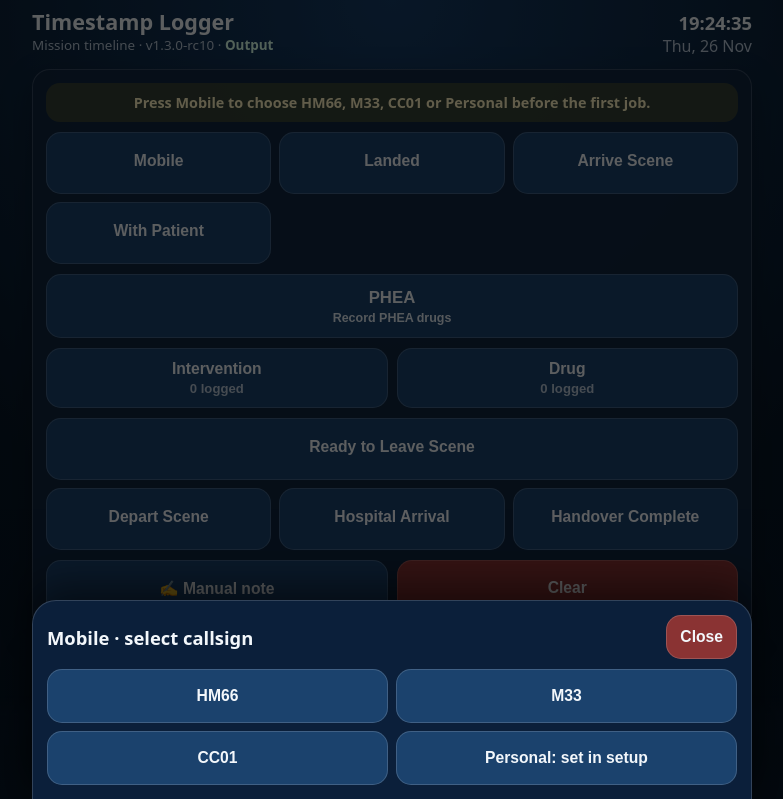
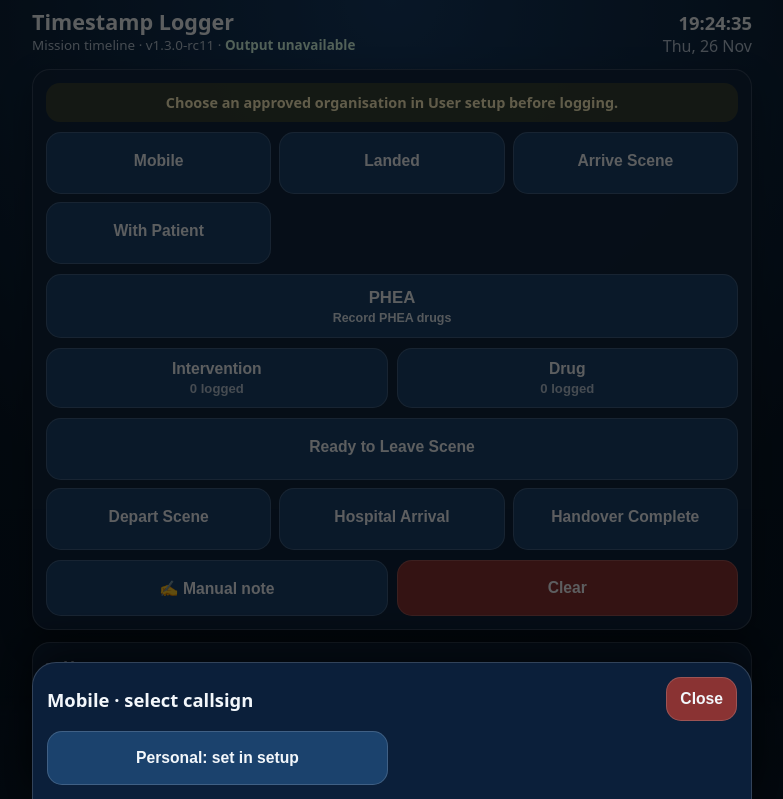
Before and after one commit to ResusPro/timestamp, a plain HTML site: page index.html in a window 1280 px wide. Both pictures are taken after a click on the button "Mobile". Shown: the top 799 px of the page, without its empty margins (248-1031 px from the left). Drawn offline with Linux system fonts and the light colour scheme.

Commit message:
PWA rc11: restrict organisation selection and disable unmapped output links

```diff
--- a/index.html
+++ b/index.html
@@ -60,7 +60,7 @@ button:active{transform:translateY(1px)}
 .count{display:block;color:var(--muted);font-size:.82rem;font-weight:700;margin-top:3px}
 details summary{cursor:pointer;color:var(--muted);font-weight:850}
 label{display:block;color:var(--muted);font-size:.82rem;margin-bottom:6px}
-input,textarea{width:100%;background:#071625;color:var(--text);border:1px solid var(--border);border-radius:12px;padding:12px;font-size:1rem}
+input,textarea,select{width:100%;background:#071625;color:var(--text);border:1px solid var(--border);border-radius:12px;padding:12px;font-size:1rem}
 textarea{min-height:78px;resize:vertical}
 .manual-card{display:none}
 .history-item{border-top:1px solid var(--border);padding:9px 0;color:var(--muted);font-size:.9rem}
@@ -87,7 +87,7 @@ textarea{min-height:78px;resize:vertical}
 <body>
 <main>
 <header>
-  <div><h1>Timestamp Logger</h1><div class="sub">Mission timeline · v1.3.0-rc10 · <a id="outputLink" class="header-link" href="https://tiny.cc/MagpasTimestamp" target="_blank" rel="noopener noreferrer">Output</a></div></div>
+  <div><h1>Timestamp Logger</h1><div class="sub">Mission timeline · v1.3.0-rc11 · <a id="outputLink" class="header-link" target="_blank" rel="noopener noreferrer" aria-disabled="true">Output unavailable</a></div></div>
   <div class="clock"><strong id="clockTime">--:--:--</strong><span id="clockDate">--</span></div>
 </header>
 
@@ -128,7 +128,7 @@ textarea{min-height:78px;resize:vertical}
   <details id="setupDetails">
     <summary>User setup</summary>
     <div class="row">
-      <div><label for="organisation">Organisation</label><input id="organisation" placeholder="e.g. Magpas"></div>
+      <div><label for="organisation">Organisation</label><select id="organisation"><option value="">Select organisation</option><option value="Magpas">Magpas</option><option value="DSAA">DSAA</option><option value="Timestamp Test">Timestamp Test</option></select></div>
       <div><label for="userName">Current team (selected at Mobile)</label><input id="userName" readonly placeholder="Select at Mobile"></div>
     </div>
     <div class="row"><div><label for="operatorName">Operator / device (optional)</label><input id="operatorName" placeholder="e.g. Nick or Doctor phone"></div><div><label for="personalCallsign">Personal callsign</label><input id="personalCallsign" placeholder="e.g. Nick"></div></div>
@@ -156,9 +156,9 @@ textarea{min-height:78px;resize:vertical}
 </div>
 
 <script>
-const APP_VERSION = "1.3.0-rc10";
+const APP_VERSION = "1.3.0-rc11";
 const DEFAULT_ENDPOINT_URL = "https://script.google.com/macros/s/AKfycbwod6aYAyTsRAFcJwEfVoi-PZvFMhYgT_jHF1JWHo19wOS1BVpnPwZ1EbAjS59i1DnF/exec";
-const DEFAULT_ORGANISATION = "Magpas";
+const DEFAULT_ORGANISATION = "";
 const DEFAULT_USER = "";
 const APP_SOURCE = "PWA";
 
@@ -222,19 +222,22 @@ function getOrganisation() { return (localStorage.getItem("timestamp_organisatio
 // Existing verified organisation output tabs. The workbook retains its Google
 // access controls. An unfamiliar organisation must never default to Magpas.
 const OUTPUT_WORKBOOK_URL = "https://docs.google.com/spreadsheets/d/1Sb3ln-FMnkSAOIx-YvVBjOerpPiO0WpfEWF7XrfJrdA/edit";
-const OUTPUT_TAB_IDS = Object.freeze({"magpas":"1202462741","timestamp test":"659070164","dsaa":"1111910216","unspecified":"1888325012"});
+const APPROVED_ORGANISATIONS = Object.freeze({"magpas":"Magpas","dsaa":"DSAA","timestamp test":"Timestamp Test"});
+const OUTPUT_TAB_IDS = Object.freeze({"magpas":"1202462741","timestamp test":"659070164","dsaa":"1111910216"});
+function approvedOrganisation(value) { const key=String(value||"").trim().toLowerCase(); return Object.hasOwn(APPROVED_ORGANISATIONS,key)?APPROVED_ORGANISATIONS[key]:""; }
 function outputDestination(organisation) {
   const key=String(organisation||"").trim().toLowerCase();
   const gid=Object.hasOwn(OUTPUT_TAB_IDS,key)?OUTPUT_TAB_IDS[key]:null;
-  return {url:gid?OUTPUT_WORKBOOK_URL+"#gid="+gid:OUTPUT_WORKBOOK_URL,matched:!!gid};
+  return {url:gid?OUTPUT_WORKBOOK_URL+"#gid="+gid:null,matched:!!gid};
 }
 function updateOutputLink() {
   const link=$("outputLink");
   if(!link)return;
   const org=getOrganisation(), dest=outputDestination(org);
-  link.href=dest.url;
-  link.title=dest.matched?"Open "+org+" output":"Output tab not mapped yet; open workbook and choose "+org+"_OUTPUT";
-  link.textContent=dest.matched?"Output":"Output (workbook)";
+  if (dest.matched) { link.href=dest.url; link.removeAttribute("aria-disabled"); }
+  else { link.removeAttribute("href"); link.setAttribute("aria-disabled","true"); }
+  link.title=dest.matched?"Open "+org+" output":"Select an approved organisation with a configured output";
+  link.textContent=dest.matched?"Output":"Output unavailable";
 }
 function canonicalTeam(value) {
   const raw = String(value || "").trim();
@@ -270,16 +273,20 @@ function makeLocalId() { return "local-" + Date.now() + "-" + Math.random().toSt
 
 function loadSettings() {
   updateOutputLink();
-  $("organisation").value = getOrganisation();
+  $("organisation").value = approvedOrganisation(getOrganisation());
+  if (getOrganisation() && !approvedOrganisation(getOrganisation())) { $("setupDetails").open=true; setStatus("Previous organisation is not approved. Contact an administrator before logging.", "warn"); }
   $("userName").value = getUserName();
   $("operatorName").value = getOperatorName();
   $("personalCallsign").value = localStorage.getItem("timestamp_personal_callsign") || "";
-  if (!$("userName").value.trim()) $("setupDetails").open = true;
+  if (!$("userName").value.trim() || !approvedOrganisation(getOrganisation())) $("setupDetails").open = true;
 }
 function saveSettings() {
   if (getPendingClear()) { setStatus("Wait for Clear confirmation before changing team setup.", "warn"); return; }
-  const org = $("organisation").value.trim() || DEFAULT_ORGANISATION;
-  const user = getUserName(); // Team is chosen at Mobile, not edited in settings.
+  const org = approvedOrganisation($("organisation").value);
+  if (!org) { setStatus("Select an approved organisation first.", "warn"); return; }
+  const changedOrganisation = org !== getOrganisation();
+  if (changedOrganisation && (getSessionId() || Object.keys(getCompletions()).length || getPendingQueue().length)) { setStatus("Finish and synchronise the existing episode before changing organisation.", "warn"); return; }
+  const user = changedOrganisation ? "" : getUserName(); // Team is chosen at Mobile, not edited in settings.
   const operator = $("operatorName").value.trim();
   const personal = $("personalCallsign").value.trim();
   const changedTeam = org !== getOrganisation() || user !== getUserName();
@@ -340,6 +347,7 @@ function blockDuplicateMilestone(payload) {
 }
 
 async function postTimestamp(payload, markComplete = true) {
+  if (!approvedOrganisation(payload.organisation)) { setStatus("Select an approved organisation before logging.", "warn"); $("setupDetails").open=true; return false; }
   if (getPendingClear()) { setStatus("Clear awaiting server confirmation. Please synchronise before starting another job.", "warn"); return false; }
   // Check before history, queue, timer, or backend submission: a second tap is inert.
   if (blockDuplicateMilestone(payload)) return false;
@@ -681,6 +689,7 @@ function renderHistory() {
 function renderAll() { renderTimeline(); renderCounts(); renderHistory(); updateSceneTimer(); updatePheaButton(); }
 
 async function chooseMobileCallsign(label) {
+  if (!approvedOrganisation(getOrganisation())) { closeModal(); $("setupDetails").open=true; setStatus("Select an approved organisation before starting a job.", "warn"); return; }
   if (getPendingClear()) { closeModal(); setStatus("Clear awaiting server confirmation. Please synchronise before starting another job.", "warn"); return; }
   const selected = label === "Personal"
     ? (localStorage.getItem("timestamp_personal_callsign") || "").trim()
@@ -875,7 +884,8 @@ function init() {
   document.addEventListener("visibilitychange", () => { if (!document.hidden) pullActiveEpisode(false); });
   setInterval(syncPending, 30000);
   setInterval(() => { if (!document.hidden) pullActiveEpisode(false); }, 15000);
-  if (!getUserName()) setStatus("Press Mobile to choose HM66, M33, CC01 or Personal before the first job.", "warn");
+  if (!approvedOrganisation(getOrganisation())) setStatus("Choose an approved organisation in User setup before logging.", "warn");
+  else if (!getUserName()) setStatus("Press Mobile to choose your callsign before the first job.", "warn");
 }
 init();
 </script>
```
